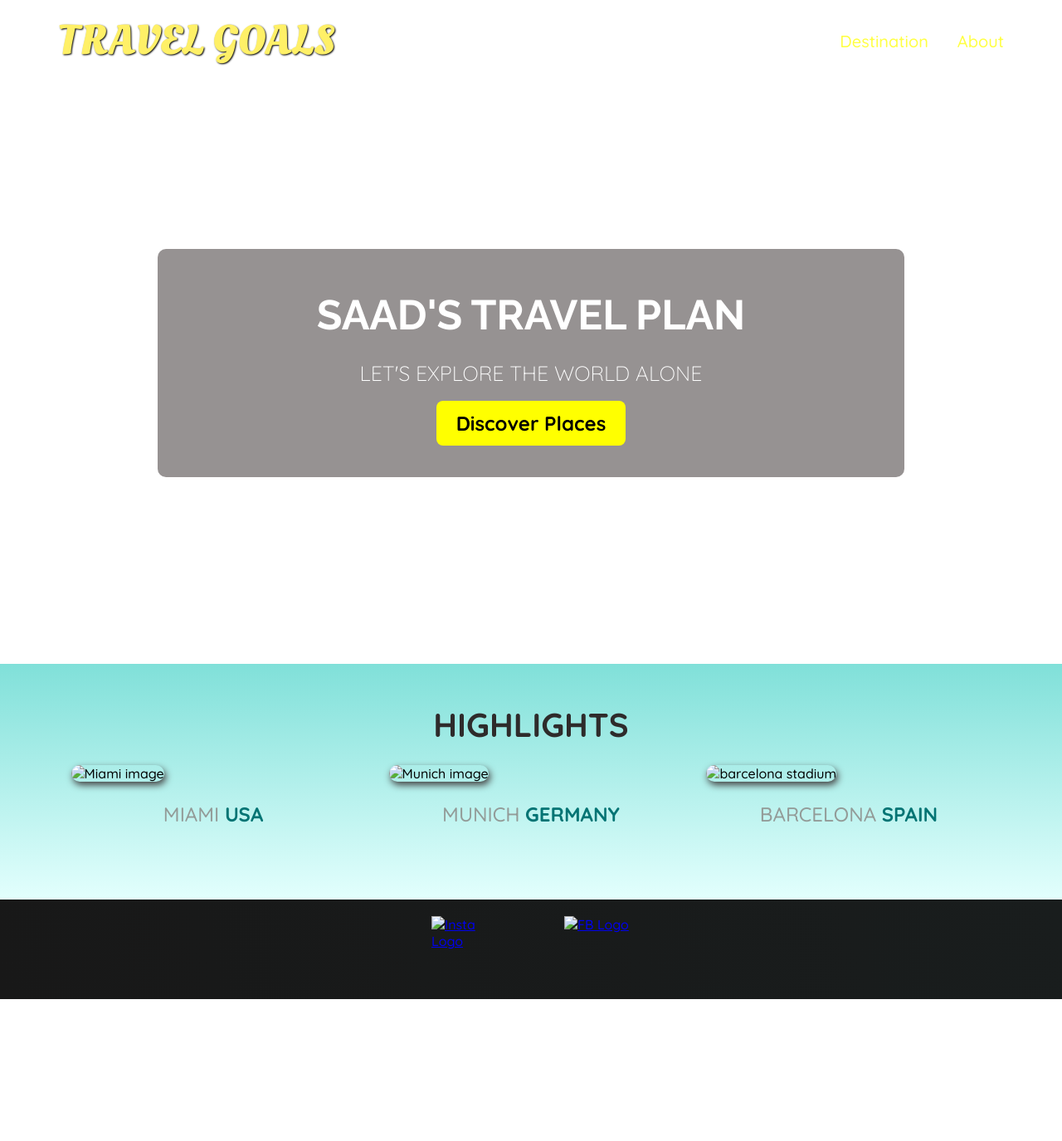
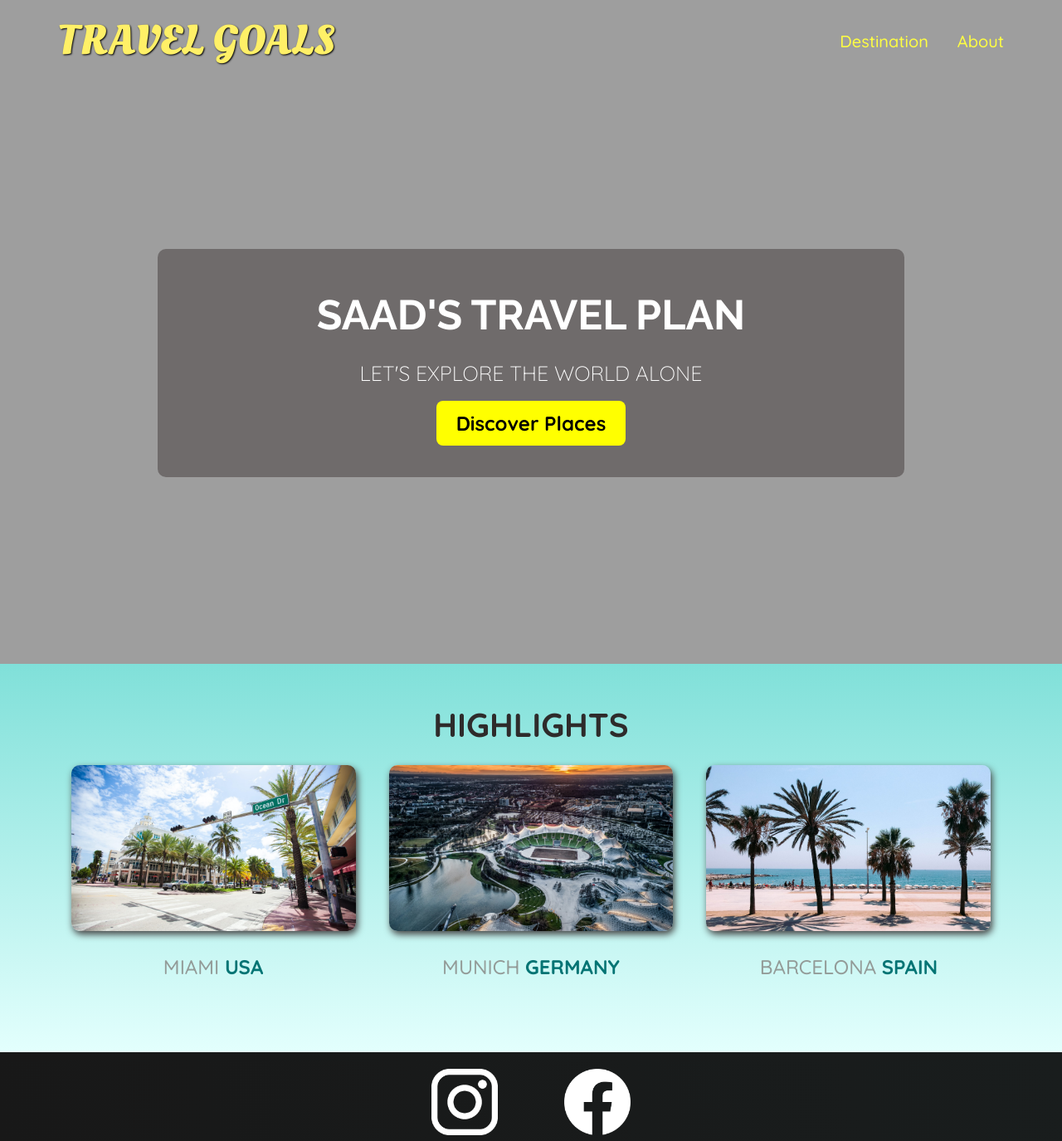
Before and after one commit to mdsdsardar/advance-css, a plain HTML site: page index.html in a window 1280 px wide. Shown: the whole page at 83% size. Before the commit the page ends 1204 px from the top, so only its background shows below. Drawn offline with Linux system fonts and the light colour scheme; the site is published under a folder, as on GitHub Pages, so addresses that start at the root find nothing.

Commit message:
final fix

```diff
--- a/index.html
+++ b/index.html
@@ -34,15 +34,15 @@
         <h2>Highlights</h2>
         <ul id="destinations">
           <li class="destination">
-            <img src="/images/places/miami.jpg" alt="Miami image" />
+            <img src="images/places/miami.jpg" alt="Miami image" />
             <p>Miami <strong>USA</strong></p>
           </li>
           <li class="destination">
-            <img src="/images/places/munich.jpg" alt="Munich image" />
+            <img src="images/places/munich.jpg" alt="Munich image" />
             <p>Munich <strong>Germany</strong></p>
           </li>
           <li class="destination">
-            <img src="/images/places/barcelona.jpg" alt="barcelona stadium" />
+            <img src="images/places/barcelona.jpg" alt="barcelona stadium" />
             <p>Barcelona <strong>Spain</strong></p>
           </li>
         </ul>
@@ -52,12 +52,12 @@
       <ul>
         <li>
           <a href="https://www.instagram.com"
-            ><img src="/images/icon/insta.png" alt="Insta Logo"
+            ><img src="images/icon/insta.png" alt="Insta Logo"
           /></a>
         </li>
         <li>
           <a href="https://www.facebook.com"
-            ><img src="/images/icon/facebook.png" alt="FB Logo"
+            ><img src="images/icon/facebook.png" alt="FB Logo"
           /></a>
         </li>
       </ul>
--- a/styles.css
+++ b/styles.css
@@ -1,6 +1,6 @@
 #hero {
   height: 800px;
-  background-image: url(/images/places/ocean.jpg);
+  background-image: url(images/places/ocean.jpg);
   background-position: center;
   background-size: cover;
   position: relative;
```
Also changed, not shown: places.html (+4 -4 lines).
